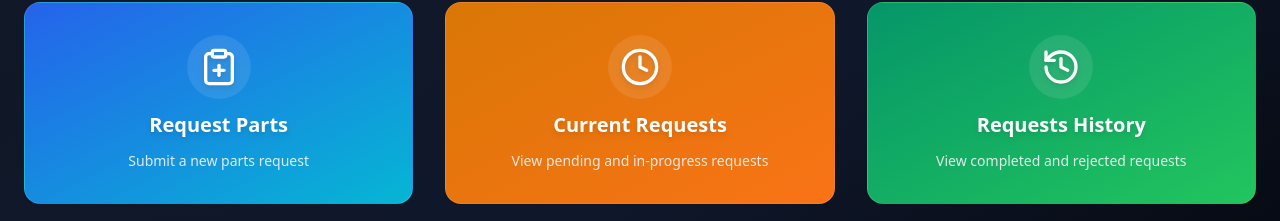
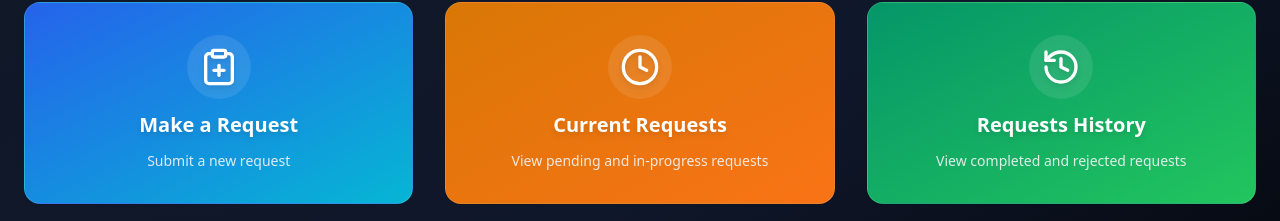
Before and after one commit to Vonamto/machinery-maintenance, a React (Vite) app in the folder frontend/: page /requests/parts in a window 1280 px wide. Shown: the part 203-424 px from the top of the page. Built offline with nearby package versions, Linux system fonts and the light colour scheme; no server answers; sample sign-in values are in the browser's storage.

Commit message:
Update index.jsx

```diff
--- a/frontend/src/pages/Requests/Parts/index.jsx
+++ b/frontend/src/pages/Requests/Parts/index.jsx
@@ -12,8 +12,8 @@ export default function PartsRequestsMenu() {
 
   const cards = [
     {
-      title: "Request Parts",
-      description: "Submit a new parts request",
+      title: "Make a Request",
+      description: "Submit a new request",
       icon: <ClipboardPlus className="w-10 h-10 text-white drop-shadow-md" />,
       link: "/requests/parts/form",
       gradient: "from-blue-600 to-cyan-500",
```
